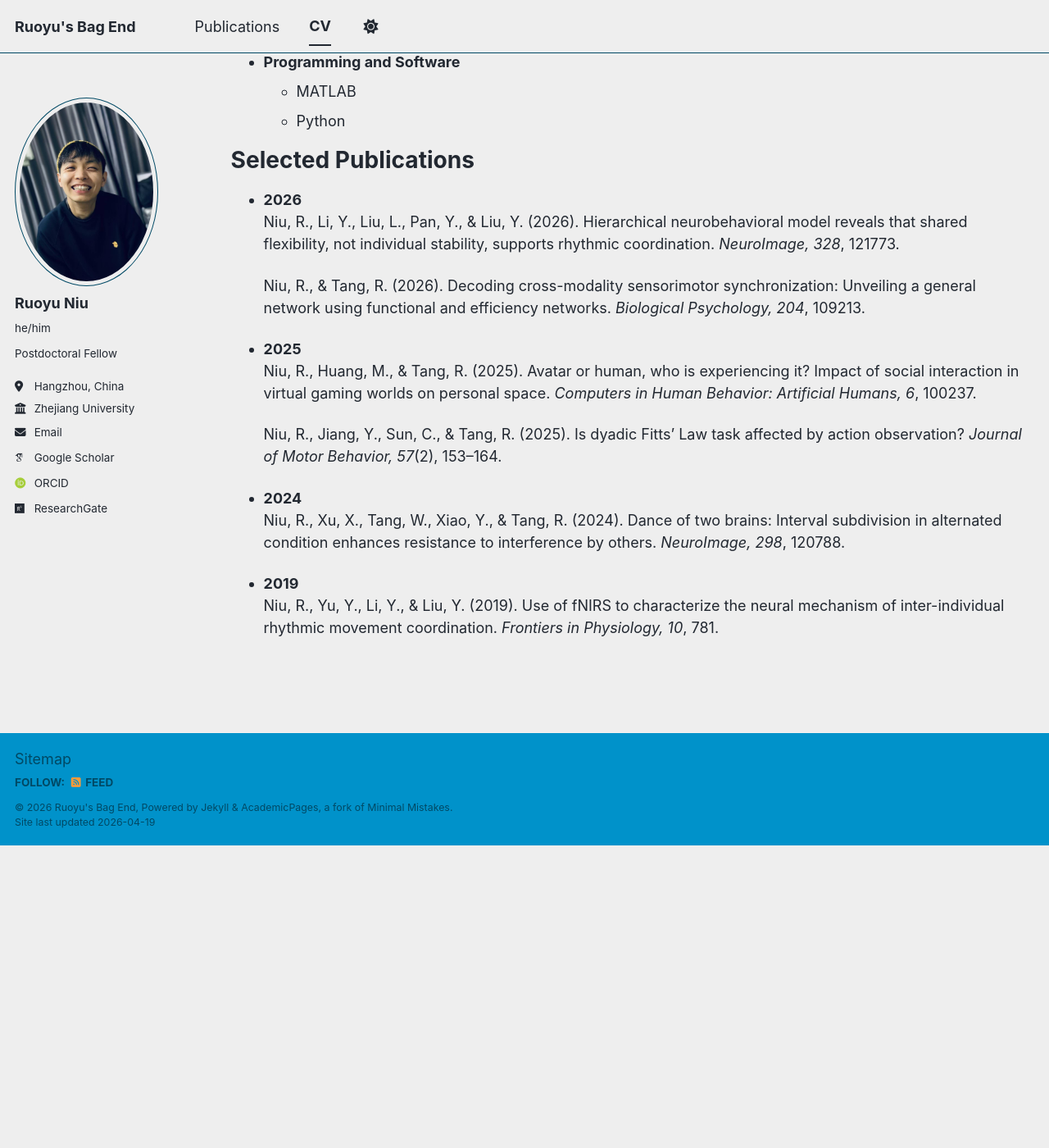
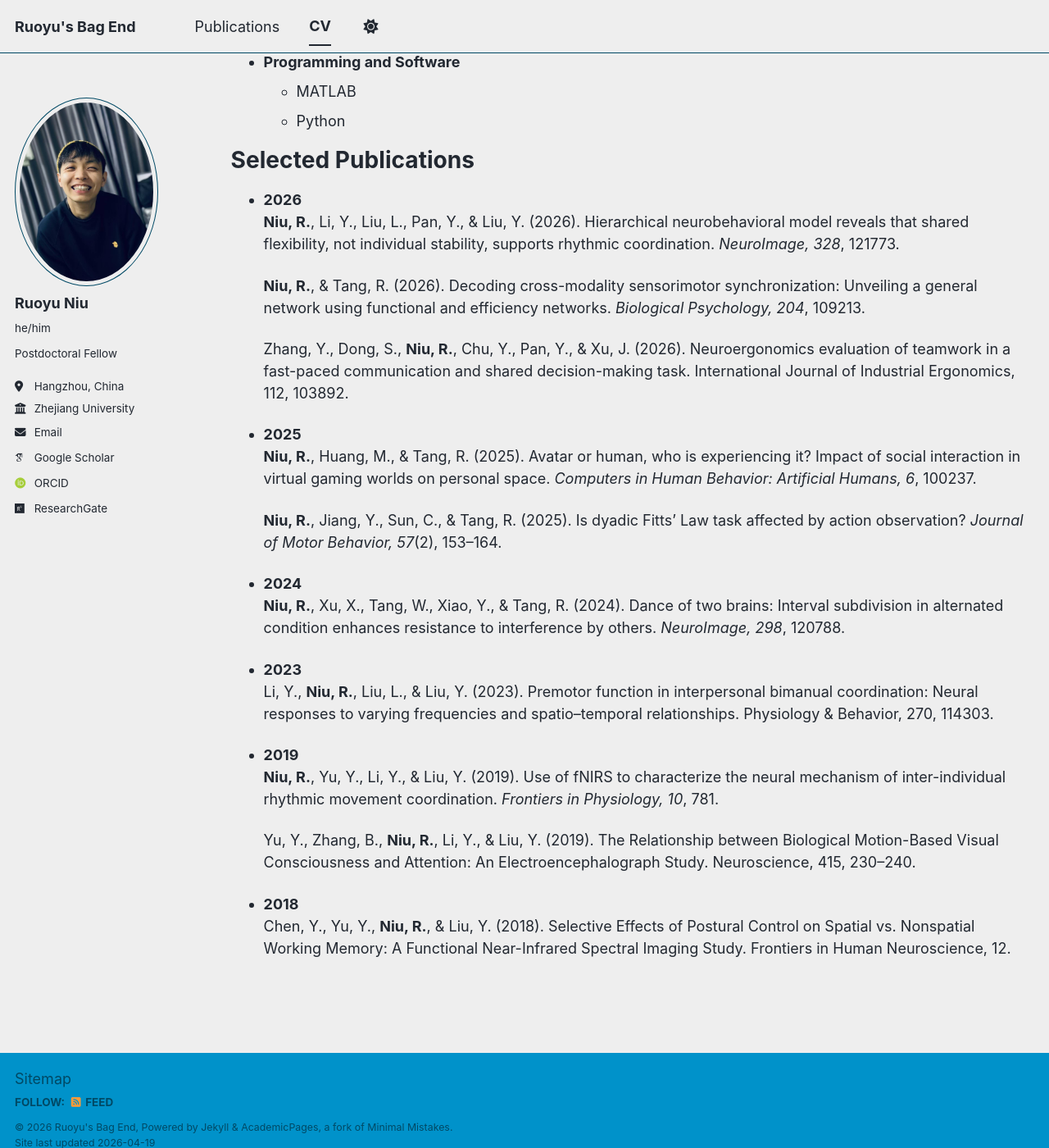
Before and after one commit to ruoyuniu112/ruoyuniu112.github.io, a Jekyll site: the page built from _pages/cv.md, in a window 1280 px wide and 1400 px high, scrolled down 579 px. Shown: the whole window at 82% size. Built offline with Jekyll 4.4.1, drawn with Linux system fonts in a browser that asks for light colours; some web fonts are replaced; a script bundle is joined from its source files by our own code; library files that are not in the unit come from our copies; before the commit the page ends 1610 px from its top, so only the background shows below that.

Commit message:
Update cv.md

```diff
--- a/_pages/cv.md
+++ b/_pages/cv.md
@@ -35,17 +35,27 @@ Skills
 Selected Publications
 ======
 * **2026**
-  Niu, R., Li, Y., Liu, L., Pan, Y., & Liu, Y. (2026). Hierarchical neurobehavioral model reveals that shared flexibility, not individual stability, supports rhythmic coordination. *NeuroImage, 328*, 121773.
+  **Niu, R.**, Li, Y., Liu, L., Pan, Y., & Liu, Y. (2026). Hierarchical neurobehavioral model reveals that shared flexibility, not individual stability, supports rhythmic coordination. *NeuroImage, 328*, 121773.
 
-  Niu, R., & Tang, R. (2026). Decoding cross-modality sensorimotor synchronization: Unveiling a general network using functional and efficiency networks. *Biological Psychology, 204*, 109213.
+  **Niu, R.**, & Tang, R. (2026). Decoding cross-modality sensorimotor synchronization: Unveiling a general network using functional and efficiency networks. *Biological Psychology, 204*, 109213.
+
+  Zhang, Y., Dong, S., **Niu, R.**, Chu, Y., Pan, Y., & Xu, J. (2026). Neuroergonomics evaluation of teamwork in a fast-paced communication and shared decision-making task. International Journal of Industrial Ergonomics, 112, 103892.
 
 * **2025**
-  Niu, R., Huang, M., & Tang, R. (2025). Avatar or human, who is experiencing it? Impact of social interaction in virtual gaming worlds on personal space. *Computers in Human Behavior: Artificial Humans, 6*, 100237.
+  **Niu, R.**, Huang, M., & Tang, R. (2025). Avatar or human, who is experiencing it? Impact of social interaction in virtual gaming worlds on personal space. *Computers in Human Behavior: Artificial Humans, 6*, 100237.
 
-  Niu, R., Jiang, Y., Sun, C., & Tang, R. (2025). Is dyadic Fitts’ Law task affected by action observation? *Journal of Motor Behavior, 57*(2), 153–164.
+  **Niu, R.**, Jiang, Y., Sun, C., & Tang, R. (2025). Is dyadic Fitts’ Law task affected by action observation? *Journal of Motor Behavior, 57*(2), 153–164.
 
 * **2024**
-  Niu, R., Xu, X., Tang, W., Xiao, Y., & Tang, R. (2024). Dance of two brains: Interval subdivision in alternated condition enhances resistance to interference by others. *NeuroImage, 298*, 120788.
+  **Niu, R.**, Xu, X., Tang, W., Xiao, Y., & Tang, R. (2024). Dance of two brains: Interval subdivision in alternated condition enhances resistance to interference by others. *NeuroImage, 298*, 120788.
+
+* **2023**
+  Li, Y., **Niu, R.**, Liu, L., & Liu, Y. (2023). Premotor function in interpersonal bimanual coordination: Neural responses to varying frequencies and spatio–temporal relationships. Physiology & Behavior, 270, 114303.
 
 * **2019**
-  Niu, R., Yu, Y., Li, Y., & Liu, Y. (2019). Use of fNIRS to characterize the neural mechanism of inter-individual rhythmic movement coordination. *Frontiers in Physiology, 10*, 781.
+  **Niu, R.**, Yu, Y., Li, Y., & Liu, Y. (2019). Use of fNIRS to characterize the neural mechanism of inter-individual rhythmic movement coordination. *Frontiers in Physiology, 10*, 781.
+
+  Yu, Y., Zhang, B., **Niu, R.**, Li, Y., & Liu, Y. (2019). The Relationship between Biological Motion-Based Visual Consciousness and Attention: An Electroencephalograph Study. Neuroscience, 415, 230–240.
+
+* **2018**
+  Chen, Y., Yu, Y., **Niu, R.**, & Liu, Y. (2018). Selective Effects of Postural Control on Spatial vs. Nonspatial Working Memory: A Functional Near-Infrared Spectral Imaging Study. Frontiers in Human Neuroscience, 12.
```
